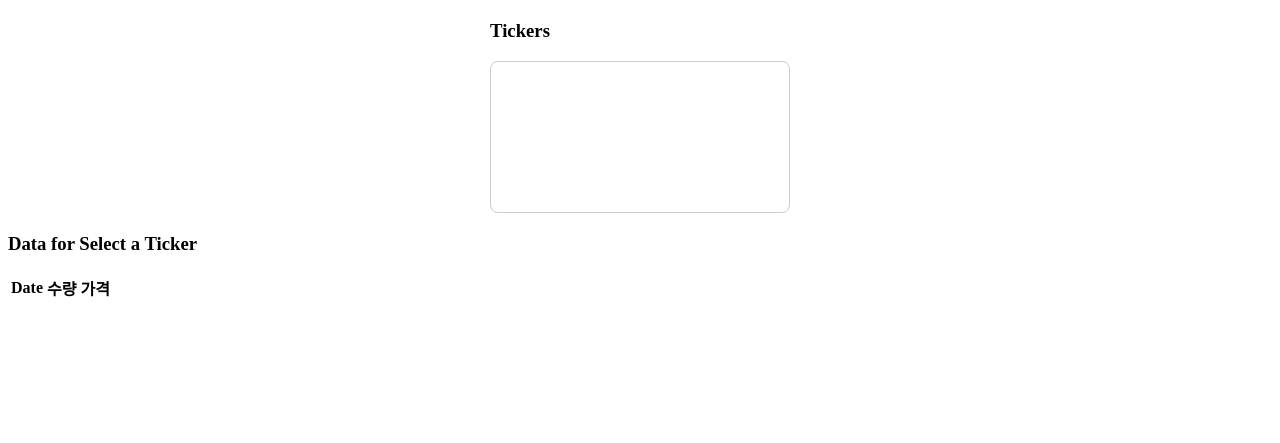
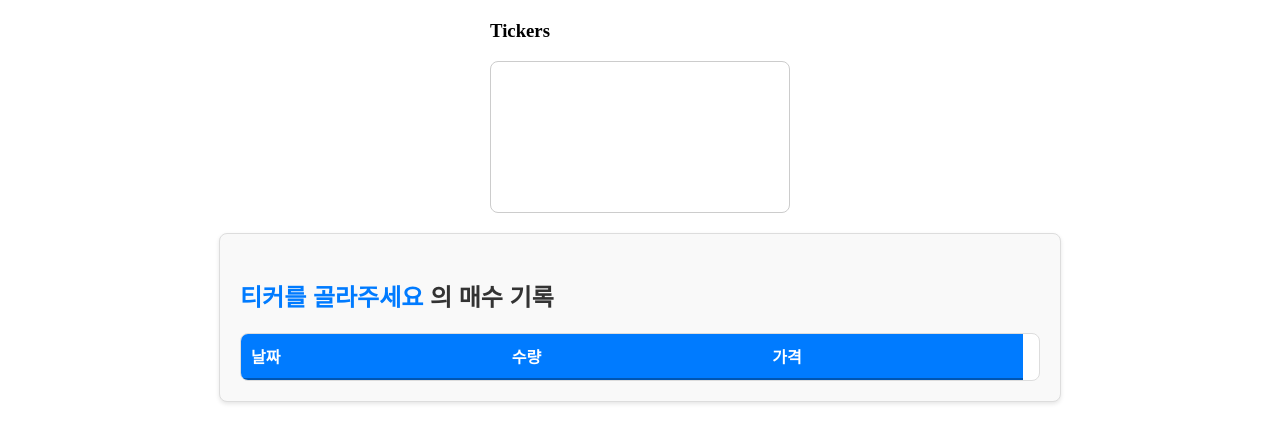
Before and after one commit to artemisfawl12/djangoProj, a Django app: template templates/counter/multi_result.html in a window 1280 px wide. Shown: the top 443 px of the page. Run offline with Django 4.2, Linux system fonts and the light colour scheme; the template is opened without the code that fills it, so the values that code supplies are empty.

Commit message:
스타일 변경

```diff
--- a/templates/counter/multi_result.html
+++ b/templates/counter/multi_result.html
@@ -37,6 +37,91 @@
         background-color: #007BFF;
         color: #fff;
     }
+    .content {
+        width: 80%;
+        max-width: 800px;
+        margin: 20px auto;
+        padding: 20px;
+        background-color: #f9f9f9;
+        border: 1px solid #ddd;
+        border-radius: 8px;
+        box-shadow: 0 2px 4px rgba(0, 0, 0, 0.1);
+        font-family: Arial, sans-serif;
+    }
+
+    /* 제목 스타일 */
+    .content h3 {
+        font-size: 1.5em;
+        margin-bottom: 20px;
+        color: #333;
+    }
+
+    .content #selectedTicker {
+        color: #007BFF;
+        font-weight: bold;
+    }
+
+    /* 테이블 스타일 */
+    #dataTable {
+        width: 100%;
+        border-collapse: collapse;
+        margin-top: 10px;
+        background-color: #fff;
+        border: 1px solid #ddd;
+        border-radius: 8px;
+        overflow: hidden;
+    }
+
+    #dataTable thead th {
+        background-color: #007BFF;
+        color: white;
+        text-align: left;
+        padding: 10px;
+        font-weight: bold;
+        border-bottom: 2px solid #0056b3;
+    }
+
+    #dataTable tbody tr {
+        border-bottom: 1px solid #ddd;
+    }
+
+    #dataTable tbody tr:nth-child(even) {
+        background-color: #f7f7f7;
+    }
+
+    #dataTable tbody td {
+        padding: 10px;
+        text-align: left;
+    }
+
+    /* Hover 스타일 */
+    #dataTable tbody tr:hover {
+        background-color: #f0f8ff;
+    }
+
+    /* 스크롤 가능한 테이블 */
+    #dataTable {
+        display: block;
+        max-height: 300px;
+        overflow-y: auto;
+    }
+
+    #dataTable thead,
+    #dataTable tbody tr {
+        display: table;
+        width: 100%;
+        table-layout: fixed;
+    }
+
+    #dataTable thead {
+        width: calc(100% - 1em); /* 스크롤바 보정 */
+    }
+
+    #dataTable tbody {
+        display: block;
+        max-height: 250px; /* 스크롤 영역 */
+        overflow-y: auto;
+    }
     </style>
 </head>
 
@@ -48,11 +133,11 @@
         </ul>
     </div>
     <div class="content">
-        <h3>Data for <span id="selectedTicker">Select a Ticker</span></h3>
+        <h3><span id="selectedTicker">티커를 골라주세요</span> 의 매수 기록</h3>
         <table id="dataTable">
             <thead>
                 <tr>
-                    <th>Date</th>
+                    <th>날짜</th>
                     <th>수량</th>
                     <th>가격</th>
                 </tr>
```
